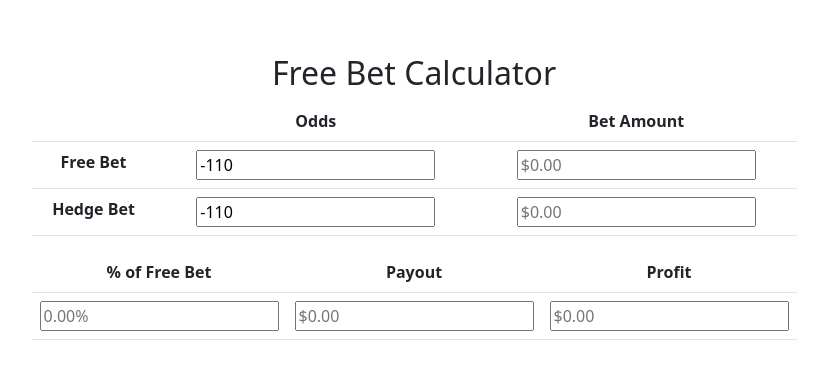
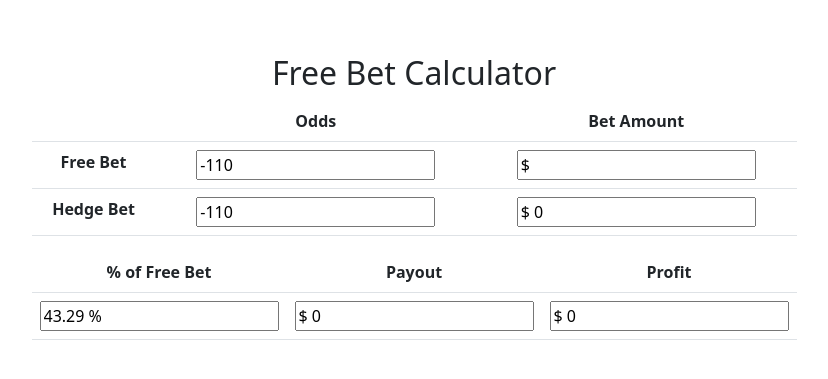
Before and after one commit to curtishzl/sports-arbitrage-calculator, a React (Vite) app: page / in a window 1280 px wide. Shown: the part 195-574 px from the top of the page, without its empty margins (226-1054 px from the left). Built offline with nearby package versions, Linux system fonts and the light colour scheme.

Commit message:
Cleaner input validation, few more bugs to fix to make it smooth

```diff
--- a/src/components/Calculator.tsx
+++ b/src/components/Calculator.tsx
@@ -1,4 +1,5 @@
 import React, { ChangeEvent, useEffect, useState } from "react";
+import "./Calculator.css";
 
 interface Props {
   title: string;
@@ -6,56 +7,66 @@ interface Props {
   numCols: number;
 }
 
-// function getHedgeAmount() {}
+/*
+We want to keep the rounded values that appear on the screen separate from the actual values which are more precise.
+The rounded values will also be formatted with +, -, $ and % and formatted to a constant number of decimal places.
+*/
 
 const Calculator = ({ title, numRows, numCols }: Props) => {
+  const initFreeBetOdds = -110;
+  const initHedgeBetOdds = -110;
   const [values, setValues] = useState({
-    freeBetOdds: -110,
-    freeBetAmount: 0.0,
-    hedgeBetOdds: -110,
-    hedgeBetAmount: 0.0,
-    percentConversion: 0.0,
-    payout: 0.0,
-    profit: 0.0,
+    freeBetOdds: initFreeBetOdds,
+    freeBetAmount: "$ ",
+    hedgeBetOdds: initHedgeBetOdds,
+    hedgeBetAmount: 0,
+    percentConversion: getPercentConversion(initFreeBetOdds, initHedgeBetOdds),
+    payout: 0,
+    profit: 0,
   });
 
   // Updates the text field that the user inputs a new number into.
   // Does not recalculate - useEffect does this.
   const handleValueChange = (event: ChangeEvent<HTMLInputElement>): void => {
     const { name, value } = event.target;
-    setValues({ ...values, [name]: value });
-    // setValues(event.target.value ? parseInt(event.target.value) : 0);
+    if (name === "freeBetAmount") {
+        const regex = /^\$ (\d*?\.?\d{0,2})$/;  // Matches a dollar value
+        if (regex.test(value) || value === '') {
+          setValues({ ...values, [name]: value });
+        }
+    }
+    else {
+      setValues({ ...values, [name]: value });
+      // [name] is a computed property that takes on the value of name in event.target.
+      // If we were to call setValues({ ...values, name: +value });, it would update the value in values that is actually called name, which doesn't exist here.
+    }
   };
 
   // Recalculates hedge bet amount based on new user input
-  // Listens for a change to any of the values in the dependency array.
-  // In this case, any change to any of the values in the state object `values` will trigger an update.
   useEffect(() => {
     try {
-      const hedge = roundCurrency(
-        ((a2e(values.freeBetOdds) - 1) * values.freeBetAmount) /
-          a2e(values.hedgeBetOdds)
-      );
+      const hedge =
+        ((a2e(values.freeBetOdds) - 1) * Number(values.freeBetAmount.substring(2))) /
+        a2e(values.hedgeBetOdds);
+      const percent = getPercentConversion(values.freeBetOdds, values.hedgeBetOdds);
       setValues({
         ...values,
         hedgeBetAmount: hedge,
+        percentConversion: percent,
       });
     } catch {
       // If improper American odds have been entered
       values.hedgeBetAmount = 0.0;
     }
-  }, [values.freeBetOdds, values.hedgeBetOdds, values.freeBetAmount]);
+  }, [values.freeBetOdds, values.hedgeBetOdds, values.freeBetAmount]); // Listens for a change to any of the values in the dependency array.
 
   // Recalculates percent conversion, payout and profit when hedge bet amount is updated
   useEffect(() => {
-    const payout = roundCurrency(
-      a2e(values.hedgeBetOdds) * values.hedgeBetAmount
-    );
-    const profit = roundCurrency(payout - values.hedgeBetAmount);
-    const percent = Number(((profit / values.freeBetAmount) * 100).toFixed(2));
+    const payout = a2e(values.hedgeBetOdds) * values.hedgeBetAmount;
+    const profit = payout - values.hedgeBetAmount;
+    //const percent = (profit / values.freeBetAmount) * 100;  // Div by 0 when FBA is 0
     setValues({
       ...values,
-      percentConversion: percent,
       payout: payout,
       profit: profit,
     });
@@ -68,14 +79,31 @@ const Calculator = ({ title, numRows, numCols }: Props) => {
     } else if (american < -100) {
       return (-american + 100) / -american;
     } else {
+      return 0;
       throw new Error(
         "American odds must be greater than or equal to +100, or strictly less than -100."
       );
     }
   }
 
-  function roundCurrency(amt: number): number {
-    return Number(amt.toFixed(2));
+  function roundCurrency(amt: number, round=true): string {
+    const rounded = Number(amt.toFixed(2));
+    if (!round) {
+      return "$ " + amt;
+    }
+    else if (rounded % 1 === 0) {
+      return "$ " + rounded;
+    }
+    else {
+      return "$ " + amt.toFixed(2);
+    }
+  }
+
+  function getPercentConversion(
+    freeBetOdds: number,
+    hedgeBetOdds: number
+  ): number {
+    return (a2e(freeBetOdds) - 1) * (1 - 1 / a2e(hedgeBetOdds)) * 100; // Calculates % using only the given odds
   }
 
   return (
@@ -103,10 +131,10 @@ const Calculator = ({ title, numRows, numCols }: Props) => {
             </td>
             <td>
               <input
-                type="number"
+                type="text"
                 name="freeBetAmount"
-                placeholder="$0.00"
-                value={values.freeBetAmount || ""}
+                placeholder="$ 0"
+                value={values.freeBetAmount}
                 onChange={handleValueChange}
               ></input>
             </td>
@@ -124,10 +152,10 @@ const Calculator = ({ title, numRows, numCols }: Props) => {
             </td>
             <td>
               <input
-                type="number"
+                type="text"
                 name="hedgeBetAmount"
-                placeholder="$0.00"
-                value={values.hedgeBetAmount || ""}
+                placeholder="$ 0"
+                value={roundCurrency(values.hedgeBetAmount) || ""}
                 readOnly
               ></input>
             </td>
@@ -147,30 +175,30 @@ const Calculator = ({ title, numRows, numCols }: Props) => {
           <tr>
             <td>
               <input
-                type="number"
+                type="text"
                 name="percentConversion"
-                placeholder="0.00%"
-                value={values.percentConversion || ""}
+                placeholder="0 %"
+                value={(values.percentConversion.toFixed(2) || "--") + " %"}
                 onChange={handleValueChange}
                 readOnly
               ></input>
             </td>
             <td>
               <input
-                type="number"
+                type="text"
                 name="payout"
-                placeholder="$0.00"
-                value={values.payout || ""}
+                placeholder="$ 0"
+                value={roundCurrency(values.payout) || ""}
                 onChange={handleValueChange}
                 readOnly
               ></input>
             </td>
             <td>
               <input
-                type="number"
+                type="text"
                 name="profit"
-                placeholder="$0.00"
-                value={values.profit || ""}
+                placeholder="$ 0"
+                value={roundCurrency(values.profit) || ""}
                 onChange={handleValueChange}
                 readOnly
               ></input>
```
Also changed, not shown: src/components/Calculator.css (added).
